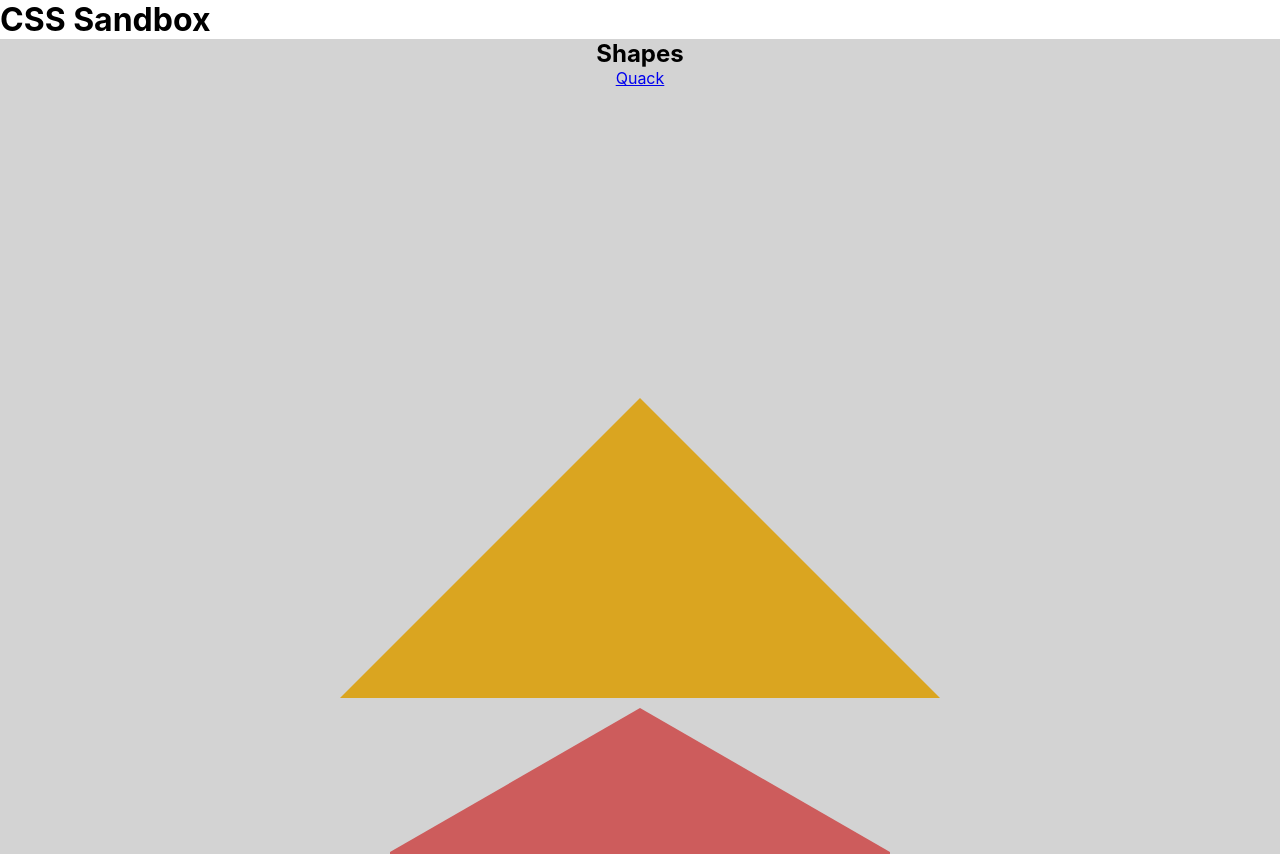
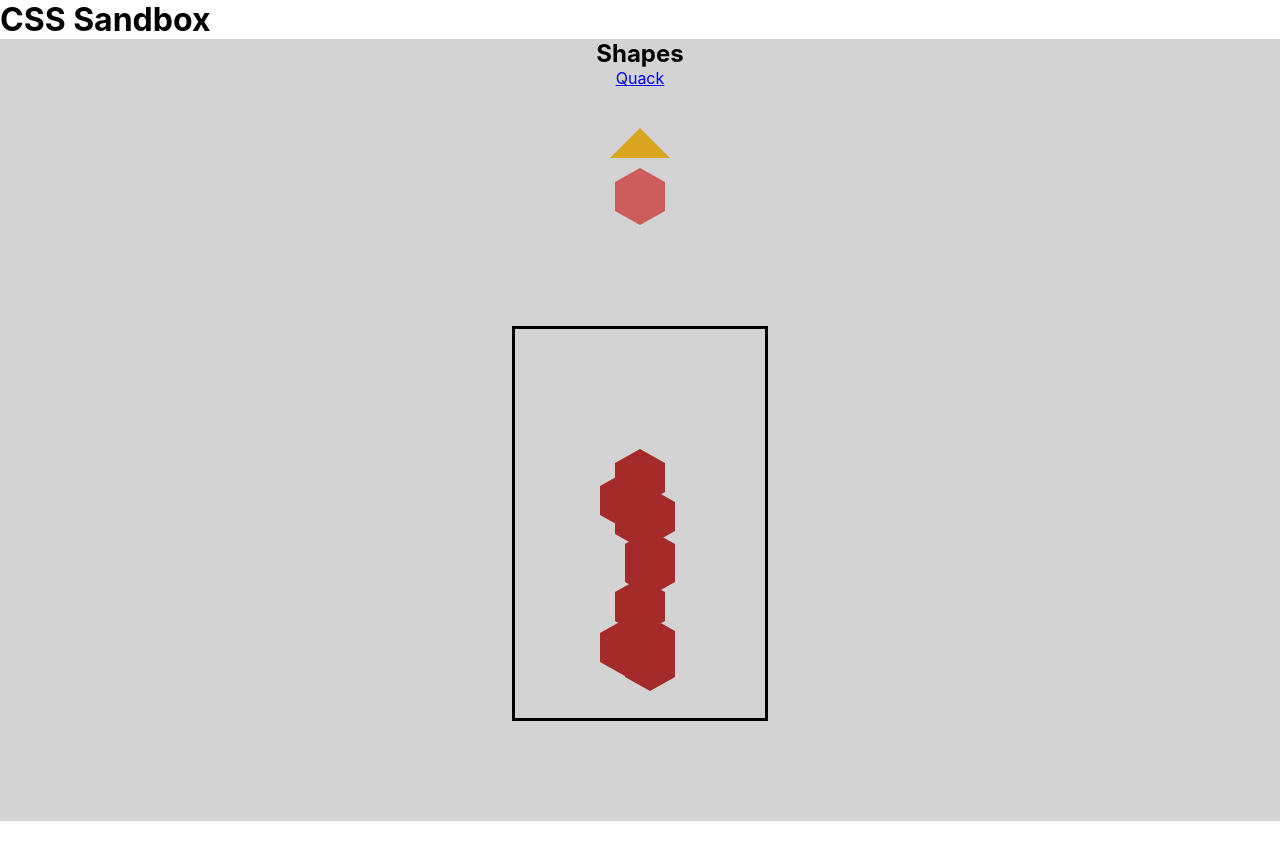
Before and after one commit to franco-ortega/css-sandbox, a React (Create React App) app: page / in a window 1280 px wide. Shown: the top 854 px of the page. After the commit the page ends 821 px from the top, so only its background shows below. Built offline with nearby package versions, Linux system fonts and the light colour scheme.

Commit message:
add Hexagon component with weird hex combo shape

```diff
--- a/src/app/App.js
+++ b/src/app/App.js
@@ -10,7 +10,6 @@ const App = () => {
         CSS Sandbox
       </h1>
       <Shapes />
-
     </div>
   );
 };
--- /dev/null
+++ b/src/shapes/Hexagon.jsx
@@ -0,0 +1,30 @@
+import React from 'react';
+// import PropTypes from 'prop-types';
+import styles from './Hexagon.module.css';
+
+const Hexagon = props => {
+    return (
+        <div className={styles.HexContainer}>
+            <div className={styles.Hexagon}></div>
+            <div className={styles.Hexagon2}></div>
+            <div className={styles.Hexagon3}></div>
+            <div className={styles.Hexagon}></div>
+            <div className={styles.Hexagon2}></div>
+            <div className={styles.Hexagon2}></div>
+            <div className={styles.Hexagon2}></div>
+            <div className={styles.Hexagon}></div>
+            <div className={styles.Hexagon2}></div>
+            <div className={styles.Hexagon2}></div>
+            <div className={styles.Hexagon2}></div>
+            <div className={styles.Hexagon2}></div>
+            <div className={styles.Hexagon2}></div>
+            <div className={styles.Hexagon3}></div>
+        </div>
+    );
+};
+
+Hexagon.propTypes = {
+
+}
+
+export default Hexagon
--- /dev/null
+++ b/src/shapes/Hexagon.module.css
@@ -0,0 +1,81 @@
+
+.Hexagon {
+    position: relative;
+    width: 50px;
+    height: 28.86px;
+    background: brown;
+    margin: 34.4px auto;
+}
+
+.Hexagon::before, .Hexagon::after {
+    content: "";
+    position: absolute;
+    border-left: 25px solid transparent;
+    border-right: 25px solid transparent;
+}
+
+.Hexagon::before {
+    bottom: 100%;
+    border-bottom: 14.43px solid brown;
+}
+
+.Hexagon::after {
+    top: 100%;
+    border-top: 14.43px solid brown;
+}
+
+
+
+.Hexagon2 {
+    position: relative;
+    left: 10px;
+    width: 50px;
+    height: 28.86px;
+    background: brown;
+    margin: -24.4px auto;
+}
+
+.Hexagon2::before, .Hexagon2::after {
+    content: "";
+    position: absolute;
+    border-left: 25px solid transparent;
+    border-right: 25px solid transparent;
+}
+
+.Hexagon2::before {
+    bottom: 100%;
+    border-bottom: 14.43px solid brown;
+}
+
+.Hexagon2::after {
+    top: 100%;
+    border-top: 14.43px solid brown;
+}
+
+
+
+.Hexagon3 {
+    position: relative;
+    right: 15px;
+    width: 50px;
+    height: 28.86px;
+    background: brown;
+    margin: -44.4px auto;
+}
+
+.Hexagon3::before, .Hexagon3::after {
+    content: "";
+    position: absolute;
+    border-left: 25px solid transparent;
+    border-right: 25px solid transparent;
+}
+
+.Hexagon3::before {
+    bottom: 100%;
+    border-bottom: 14.43px solid brown;
+}
+
+.Hexagon3::after {
+    top: 100%;
+    border-top: 14.43px solid brown;
+}
--- a/src/shapes/Shapes.jsx
+++ b/src/shapes/Shapes.jsx
@@ -1,16 +1,21 @@
 import React from 'react';
+import Hexagon from './Hexagon';
 // import PropTypes from 'prop-types';
 import styles from './Shapes.module.css';
 
 const Shapes = () => {
     return (
         <div className={styles.Shapes}>
-            <h2>Shapes</h2>
+            <h2 >Shapes</h2>
             <p>
             <a href="https://duckduckgo.com/">Quack</a>
             </p>
             <div className={styles.Box}></div>
             <div className={styles.Rectangle}></div>
+            <div className={styles.HexShape}>
+                <Hexagon />
+
+            </div>
         </div>
     );
 };
--- a/src/shapes/Shapes.module.css
+++ b/src/shapes/Shapes.module.css
@@ -7,37 +7,43 @@
 }
 
 .Box {
-    width: 300px;
-    height: 300px;
-    border-top: 300px solid transparent;
-    border-right: 300px solid transparent;
-    border-bottom: 300px solid goldenrod;
-    border-left: 300px solid transparent;
+    width: 30px;
+    height: 30px;
+    border-top: 30px solid transparent;
+    border-right: 30px solid transparent;
+    border-bottom: 30px solid goldenrod;
+    border-left: 30px solid transparent;
 
     margin: 10px;
 }
 
 .Rectangle {
     position: relative;
-    width: 500px;
-    height: 288.68px;
+    width: 50px;
+    height: 28.86px;
     background: #CD5C5C;
-    margin: 144px auto;
+    margin: 14.4px auto;
 }
 
 .Rectangle::before, .Rectangle::after {
     content: "";
     position: absolute;
-    border-left: 250px solid transparent;
-    border-right: 250px solid transparent;
+    border-left: 25px solid transparent;
+    border-right: 25px solid transparent;
 }
 
 .Rectangle::before {
     bottom: 100%;
-    border-bottom: 144.34px solid #CD5C5C;
+    border-bottom: 14.43px solid #CD5C5C;
 }
 
 .Rectangle::after {
     top: 100%;
-    border-top: 144.34px solid #CD5C5C;
+    border-top: 14.43px solid #CD5C5C;
 }
+
+.HexShape {
+    border: solid;
+    margin: 100px;
+    padding: 100px;
+}
```
